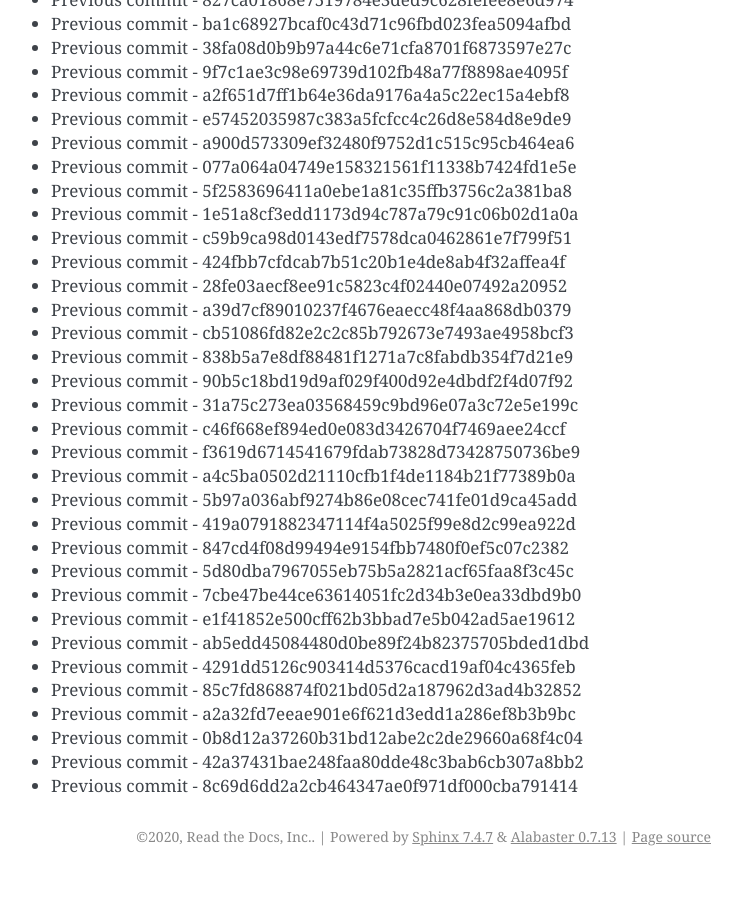
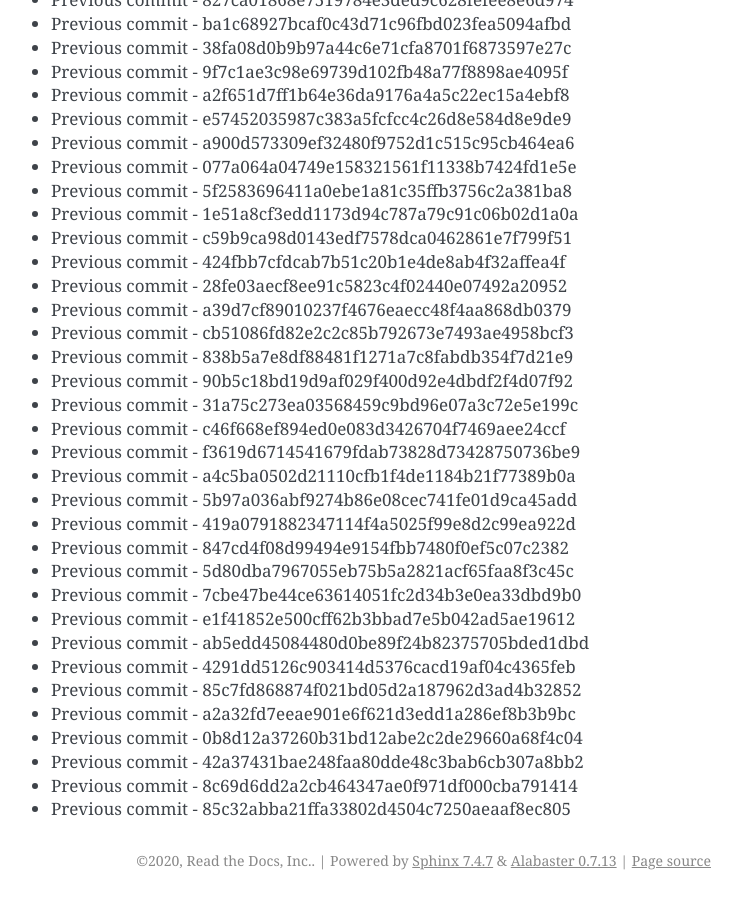
Before and after one commit to readthedocs/rtd-git-stresstest, a Sphinx documentation site: the page built from docs/updates.rst, in a window 1280 px wide and 900 px high, scrolled down 34899 px. Shown: the whole window, without its empty margins (399-1141 px from the left). Built offline with Sphinx 7.4.7, drawn with Linux system fonts in a browser that asks for light colours; before the commit the page ends 35775 px from its top, so only the background shows below that.

Commit message:
Generating commit from previous: 85c32abba21ffa33802d4504c7250aeaaf8ec805

```diff
--- a/docs/updates.rst
+++ b/docs/updates.rst
@@ -1498,3 +1498,4 @@ It can be tested for any performance characteristics.
 * Previous commit - 0b8d12a37260b31bd12abe2c2de29660a68f4c04
 * Previous commit - 42a37431bae248faa80dde48c3bab6cb307a8bb2
 * Previous commit - 8c69d6dd2a2cb464347ae0f971df000cba791414
+* Previous commit - 85c32abba21ffa33802d4504c7250aeaaf8ec805
```
